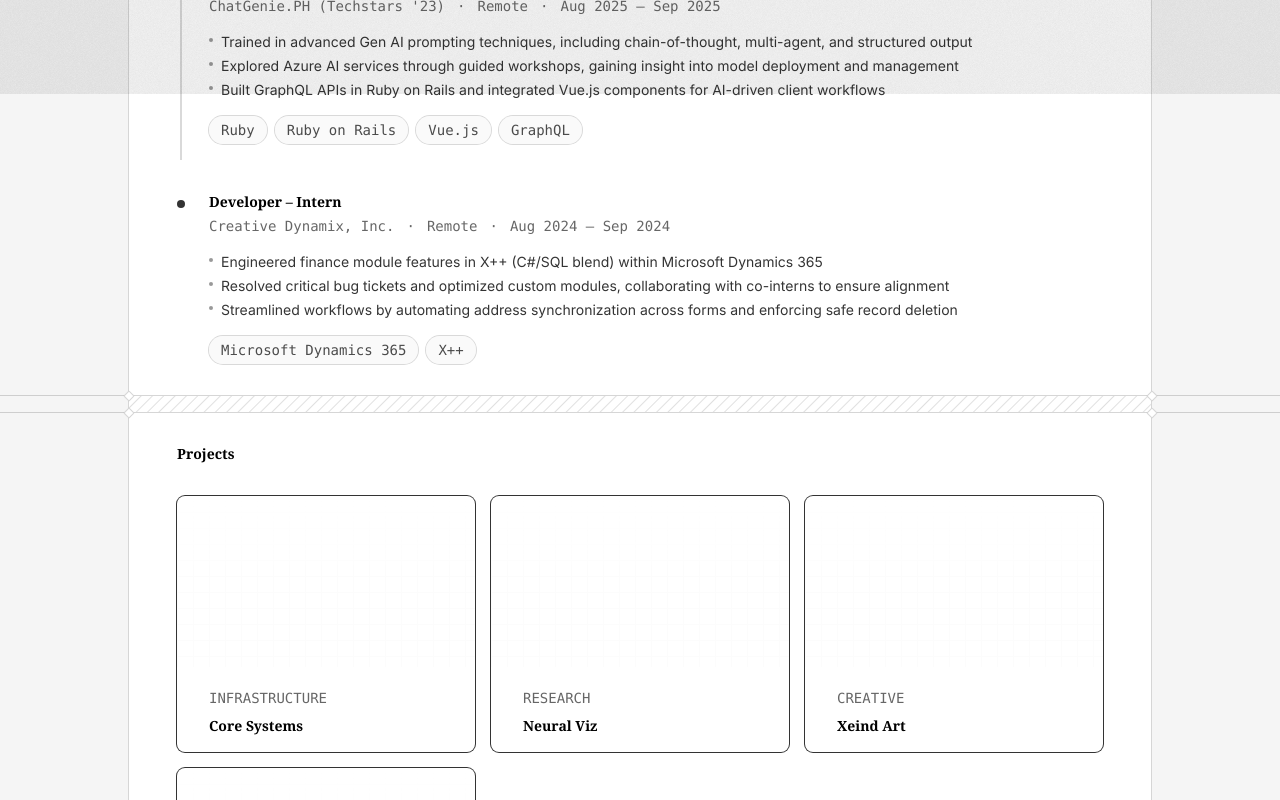
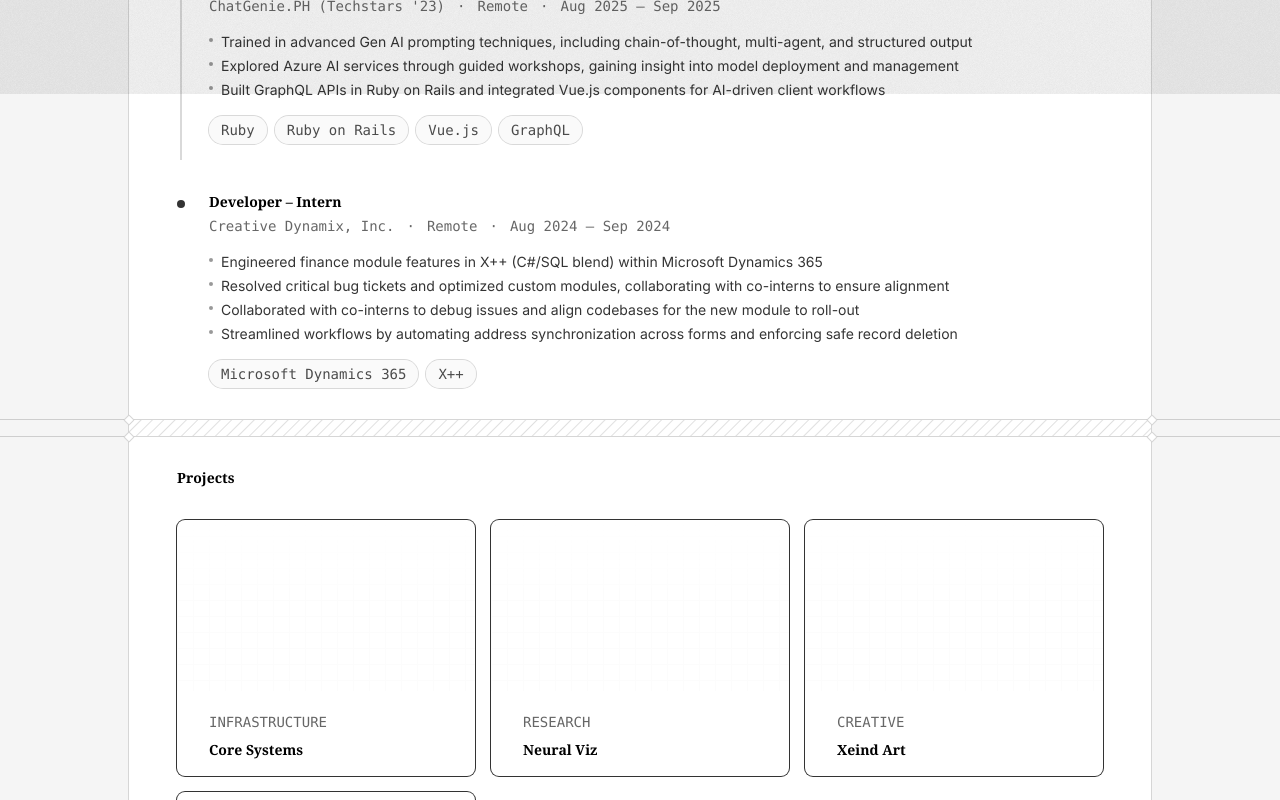
Before and after one commit to xeind/xeind.net, a Next.js app: page / in a window 1280 px wide. Shown: the part 706-1506 px from the top of the page. Built offline with nearby package versions, Linux system fonts and the light colour scheme.

Commit message:
feat: wipe animation for theme selector

```diff
--- a/app/globals.css
+++ b/app/globals.css
@@ -334,3 +334,43 @@ body {
     /* Chrome, Safari, Opera */
   }
 }
+
+/* ========================================
+   VIEW TRANSITIONS - Theme Toggle Animation
+   Bottom-to-top wipe effect on theme change
+   ======================================== */
+
+::view-transition-group(root) {
+  animation-duration: 0.5s;
+  animation-timing-function: cubic-bezier(0.19, 1, 0.22, 1);
+  /* expo-out easing */
+}
+
+::view-transition-new(root) {
+  animation: theme-wipe-up 0.5s cubic-bezier(0.19, 1, 0.22, 1);
+  animation-fill-mode: both;
+}
+
+::view-transition-old(root) {
+  animation: none;
+  z-index: -1;
+}
+
+@keyframes theme-wipe-up {
+  from {
+    clip-path: inset(100% 0 0 0);
+  }
+
+  to {
+    clip-path: inset(0 0 0 0);
+  }
+}
+
+/* Respect reduced motion preference */
+@media (prefers-reduced-motion: reduce) {
+  ::view-transition-group(root),
+  ::view-transition-new(root),
+  ::view-transition-old(root) {
+    animation-duration: 0.01ms !important;
+  }
+}
--- a/components/ThemeSwitcher.tsx
+++ b/components/ThemeSwitcher.tsx
@@ -1,6 +1,6 @@
 "use client";
 
-import { useEffect, useState, useRef } from "react";
+import { useEffect, useState, useRef, useCallback } from "react";
 import * as DropdownMenu from "@radix-ui/react-dropdown-menu";
 import { motion, AnimatePresence } from "motion/react";
 import { Palette, Check, Monitor } from "lucide-react";
@@ -56,25 +56,7 @@ export default function ThemeSwitcher() {
   // Apply scrollbar compensation when dropdown is open
   useScrollbarCompensation(open);
 
-  useEffect(() => {
-    setMounted(true);
-    // Load saved theme from localStorage
-    const savedTheme = localStorage.getItem("theme") || "system";
-    setCurrentTheme(savedTheme);
-
-    // Apply theme immediately
-    applyTheme(savedTheme);
-
-    // Listen for system theme changes if using system
-    if (savedTheme === "system") {
-      const mediaQuery = window.matchMedia("(prefers-color-scheme: dark)");
-      const handleChange = () => applyTheme("system");
-      mediaQuery.addEventListener("change", handleChange);
-      return () => mediaQuery.removeEventListener("change", handleChange);
-    }
-  }, []);
-
-  const applyTheme = (theme: string) => {
+  const applyThemeInstantly = useCallback((theme: string) => {
     if (theme === "system") {
       // Detect system preference
       const prefersDark = window.matchMedia(
@@ -92,7 +74,48 @@ export default function ThemeSwitcher() {
     } else {
       document.documentElement.setAttribute("data-theme", theme);
     }
+  }, []);
+
+  const applyTheme = useCallback(
+    (theme: string, skipAnimation = false) => {
+      // Check if View Transitions API is supported and animation is not skipped
+      if (
+        !skipAnimation &&
+        typeof document !== "undefined" &&
+        "startViewTransition" in document
+      ) {
+        // Animate theme change with View Transitions
+        const doc = document as Document & {
+          startViewTransition: (callback: () => void) => void;
         };
+        doc.startViewTransition(() => {
+          applyThemeInstantly(theme);
+        });
+      } else {
+        // Fallback: instant theme change
+        applyThemeInstantly(theme);
+      }
+    },
+    [applyThemeInstantly],
+  );
+
+  useEffect(() => {
+    setMounted(true);
+    // Load saved theme from localStorage
+    const savedTheme = localStorage.getItem("theme") || "system";
+    setCurrentTheme(savedTheme);
+
+    // Apply theme immediately without animation on initial load
+    applyTheme(savedTheme, true);
+
+    // Listen for system theme changes if using system
+    if (savedTheme === "system") {
+      const mediaQuery = window.matchMedia("(prefers-color-scheme: dark)");
+      const handleChange = () => applyTheme("system", true);
+      mediaQuery.addEventListener("change", handleChange);
+      return () => mediaQuery.removeEventListener("change", handleChange);
+    }
+  }, [applyTheme]);
 
   const handleOpenChange = (newOpen: boolean) => {
     setOpen(newOpen);
@@ -108,8 +131,8 @@ export default function ThemeSwitcher() {
     setCurrentTheme(theme);
     applyTheme(theme);
     localStorage.setItem("theme", theme);
+    // Close the dropdown - AnimatePresence will handle exit animation
     setOpen(false);
-    triggerRef.current?.blur();
   };
 
   // Prevent hydration mismatch
@@ -164,6 +187,8 @@ export default function ThemeSwitcher() {
       </DropdownMenu.Trigger>
 
       <DropdownMenu.Portal>
+        <AnimatePresence>
+          {open && (
             <DropdownMenu.Content
               className="bg-card ring-border z-50 min-w-[220px] overflow-hidden p-1 shadow-lg ring-1"
               sideOffset={5}
@@ -175,12 +200,21 @@ export default function ThemeSwitcher() {
                 animate={{ opacity: 1, scale: 1, y: 0 }}
                 exit={{ opacity: 0, scale: 0.95, y: -10 }}
                 transition={SPRING_CONFIG.noBounce}
+                onAnimationComplete={(definition) => {
+                  // Close after exit animation completes
+                  if (definition === "exit") {
+                    setOpen(false);
+                  }
+                }}
               >
                 {themes.map((theme, index) => (
                   <DropdownMenu.Item
                     key={theme.value}
                     className="text-foreground hover:bg-muted focus:bg-muted group relative flex cursor-pointer items-center gap-3 px-3 py-2 font-mono text-xs outline-none select-none data-disabled:pointer-events-none data-disabled:opacity-50"
-                onSelect={() => handleThemeChange(theme.value)}
+                    onSelect={(event) => {
+                      event.preventDefault(); // Prevent Radix auto-close
+                      handleThemeChange(theme.value);
+                    }}
                     style={{
                       transition: `all ${DURATION.fast}s cubic-bezier(${EASING.easeOutCubic.join(",")})`,
                     }}
@@ -248,6 +282,8 @@ export default function ThemeSwitcher() {
                 ))}
               </motion.div>
             </DropdownMenu.Content>
+          )}
+        </AnimatePresence>
       </DropdownMenu.Portal>
     </DropdownMenu.Root>
   );
--- a/lib/data/experience.ts
+++ b/lib/data/experience.ts
@@ -29,6 +29,7 @@ export const experiences: Experience[] = [
     achievements: [
       "Engineered finance module features in X++ (C#/SQL blend) within Microsoft Dynamics 365",
       "Resolved critical bug tickets and optimized custom modules, collaborating with co-interns to ensure alignment",
+      "Collaborated with co-interns to debug issues and align codebases for the new module to roll-out",
       "Streamlined workflows by automating address synchronization across forms and enforcing safe record deletion",
     ],
     technologies: ["Microsoft Dynamics 365", "X++"],
```
Lines whose indentation alone changed are shown as unchanged.
